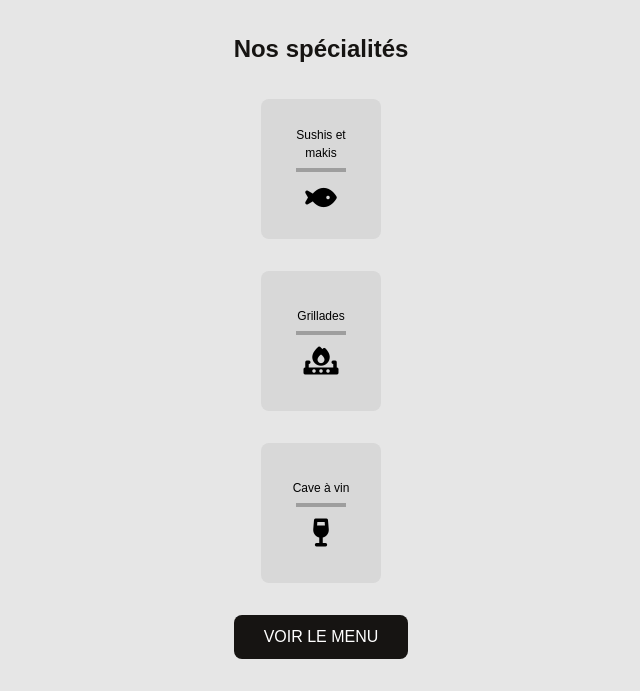
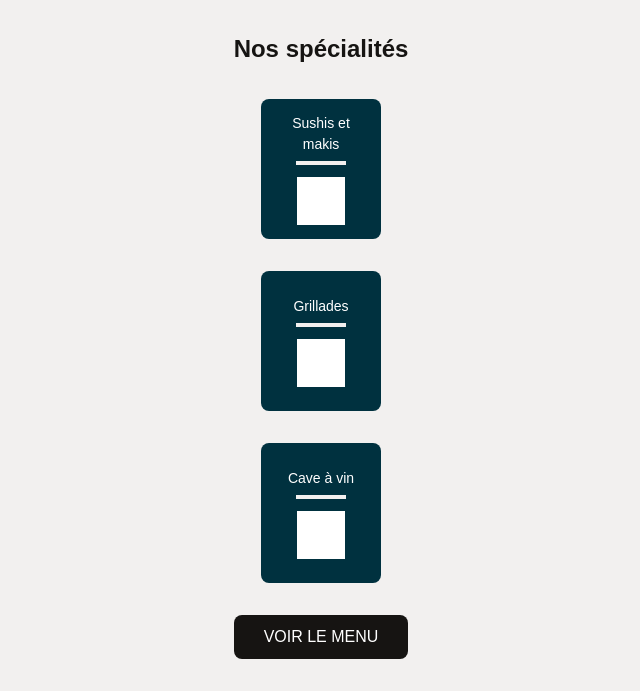
Before and after one commit to buja2362873/repertoire-restaurant, a PHP site: page / in a window 1280 px wide. Shown: the part 761-1452 px from the top of the page, without its empty margins (319-959 px from the left). Run offline with PHP 8.4, Linux system fonts and the light colour scheme; grey boxes are pictures that could not be loaded.

Commit message:
add - variables grosseurs polices

```diff
--- a/css/base/variables.css
+++ b/css/base/variables.css
@@ -25,4 +25,12 @@
     --espace-petit: 8px;
     --espace-moyen: 16px;
     --espace-grand: 32px;
+
+    /*[ TYPOGRAPHIE ]*/
+    --texte-xs: 12px;
+    --texte-petit: 14px;
+    --texte-normal: 16px;
+    --texte-moyen: 20px;
+    --texte-grand: 24px;
+    --texte-titre: 32px;
 }
--- a/css/composants/header.css
+++ b/css/composants/header.css
@@ -2,100 +2,128 @@
 /* ------------------------------------------------------------ */
 /* ------------------------------------------------------------ */
 
-/* HERO VIDEO */
+/* VIDEO */
 
-.hero{
-position:relative;
-width:100%;
-height:760px;
-overflow:hidden;
-background:var(--bleu-pale);
+.hero {
+    position: relative;
+    width: 100%;
+    height: 760px;
+    overflow: hidden;
+    background: var(--bleu-pale);
 }
 
-.hero-video{
-position:absolute;
-width:100%;
-height:100%;
-object-fit:cover;
+.hero-video {
+    position: absolute;
+    width: 100%;
+    height: 100%;
+    object-fit: cover;
 }
 
 
 /* MENU */
 
-.menu-icon{
-position:absolute;
-top:20px;
-left:20px;
-font-size:22px;
-color:var(--texte-couleur-blanc);
-z-index:2;
+.menu-icon {
+    position: absolute;
+    top: 40px;
+    left: 20px;
+    color: var(--texte-couleur-blanc);
+    font-size: 32px;
+    cursor: pointer;
+    z-index:10;
+}
+
+.menu-icon:hover {
+    color: var(--rose-pale);
+    transform: scale(1.1);
+    transition: 0.2s;
 }
 
 
 
 /* SECTION SPECIALITES */
 
-.specialites{
-text-align:center;
-padding:var(--espace-grand);
-background:#e6e6e6;
+.specialites {
+    text-align: center;
+    padding: var(--espace-grand);
+    background: var(--blanc-casse);
 }
 
-.specialites h2{
-margin-bottom:var(--espace-grand);
-color:var(--gris-fonce);
+.specialites h2 {
+    font-size: var(--texte-grand);
+    margin-bottom: var(--espace-grand);
+    color: var(--gris-fonce);
 }
 
 
 /* CARDS */
 
-.cards{
-display:flex;
-flex-direction:column;
-align-items:center;
-gap:var(--espace-grand);
+.cards {
+    display: flex;
+    flex-direction: column;
+    align-items: center;
+    gap: var(--espace-grand);
 }
 
-.card{
-width:120px;
-height:140px;
-background:#d8d8d8;
-display:flex;
-flex-direction:column;
-align-items:center;
-justify-content:center;
-border-radius:var(--rayon);
+.card {
+    width: 120px;
+    height: 140px;
+    background: var(--bleu-nuit);
+    display: flex;
+    flex-direction: column;
+    align-items: center;
+    justify-content: center;
+    border-radius: var(--rayon);
 }
 
-.card p{
-font-size:12px;
-margin-bottom:6px;
+.card p {
+    font-size: var(--texte-petit);
+    margin-bottom: 6px;
+    color: var(--texte-couleur-blanc);
 }
 
-.ligne{
-width:50px;
-height:4px;
-background:#9e9e9e;
-margin-bottom:12px;
+.ligne {
+    width: 50px;
+    height: 4px;
+    background: var(--blanc-casse);
+    margin-bottom: 12px;
 }
 
-.card i{
-font-size:28px;
+.card i {
+    font-size: var(--texte-grand);
+}
+
+.icon-sushi {
+    width: 48px;
+    height: 48px;
+    filter: brightness(0) invert(1);
+}
+
+.icon-grill {
+    width: 48px;
+    height: 48px;
+    filter: brightness(0) invert(1);
+}
+
+.icon-vin {
+    width: 48px;
+    height: 48px;
+    filter: brightness(0) invert(1);
 }
 
 
 /* BOUTON */
 
-.btn-menu{
-margin-top:var(--espace-grand);
-background:var(--gris-fonce);
-color:var(--texte-couleur-blanc);
-border:none;
-padding:10px 30px;
-border-radius:var(--rayon);
-cursor:pointer;
+.btn-menu {
+    margin-top: var(--espace-grand);
+    background: var(--gris-fonce);
+    color: var(--texte-couleur-blanc);
+    font-size: var(--texte-normal);
+    border: none;
+    padding: 10px 30px;
+    border-radius: var(--rayon);
+    cursor: pointer;
 }
 
-.btn-menu:hover{
-background:var(--boutton-couleur);
+.btn-menu:hover {
+    background: var(--boutton-couleur);
 }
--- a/index.html
+++ b/index.html
@@ -1,13 +1,12 @@
 <!DOCTYPE html>
 <html lang="EN">
+
 <head>
     <meta charset="UTF-8">
     <meta name="viewport" content="width=360, initial-scale=1.0">
     <title>Restaurant Japonais</title>
     <link rel="stylesheet" href="css/style.css">
-
-<!-- Icônes -->
-<link rel="stylesheet" href="https://cdnjs.cloudflare.com/ajax/libs/font-awesome/6.5.0/css/all.min.css">
+    <link rel="stylesheet" href="https://fonts.googleapis.com/css2?family=Material+Symbols+Outlined" />
 </head>
 
 <body>
@@ -15,9 +14,10 @@
     <header class="hero">
 
         <!-- Menu -->
-    <div class="menu-icon">
-        <i class="fa-solid fa-bars"></i>
-    </div>
+            <span class="material-symbols-outlined menu-icon">
+                menu
+            </span>
+
 
         <!-- Vidéo -->
         <video autoplay muted loop playsinline class="hero-video">
@@ -36,19 +36,20 @@
             <div class="card">
                 <p>Sushis et<br>makis</p>
                 <div class="ligne"></div>
-        <i class="fa-solid fa-fish"></i>
+                <img src="https://files.svgcdn.io/game-icons/sushis.svg" alt="Sushi" class="icon-sushi">
             </div>
 
             <div class="card">
                 <p>Grillades</p>
                 <div class="ligne"></div>
-        <i class="fa-solid fa-fire-burner"></i>
+                <img src="https://files.svgcdn.io/streamline-ultimate/barbecue-grill-bold.svg" alt="Grill"
+                    class="icon-grill">
             </div>
 
             <div class="card">
                 <p>Cave à vin</p>
                 <div class="ligne"></div>
-        <i class="fa-solid fa-wine-glass"></i>
+                <img src="https://files.svgcdn.io/whh/wine.svg" alt="Vin" class="icon-vin">
             </div>
 
         </div>
@@ -58,4 +59,5 @@
     </section>
 
 </body>
+
 </html>
```
Lines whose indentation alone changed are shown as unchanged.
